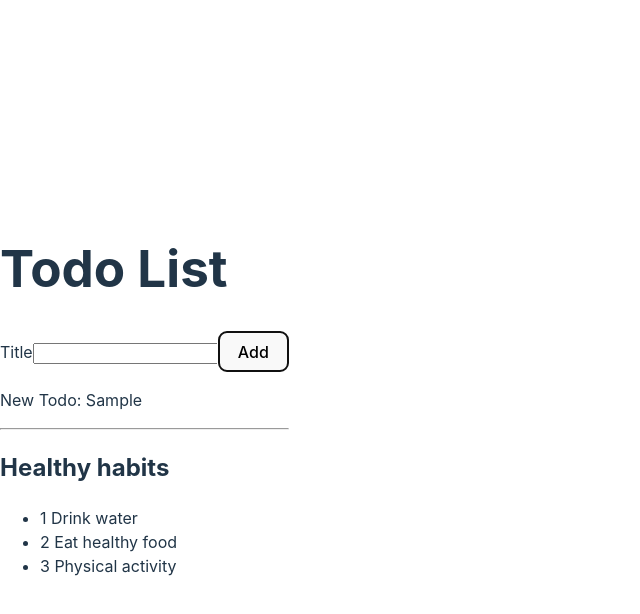
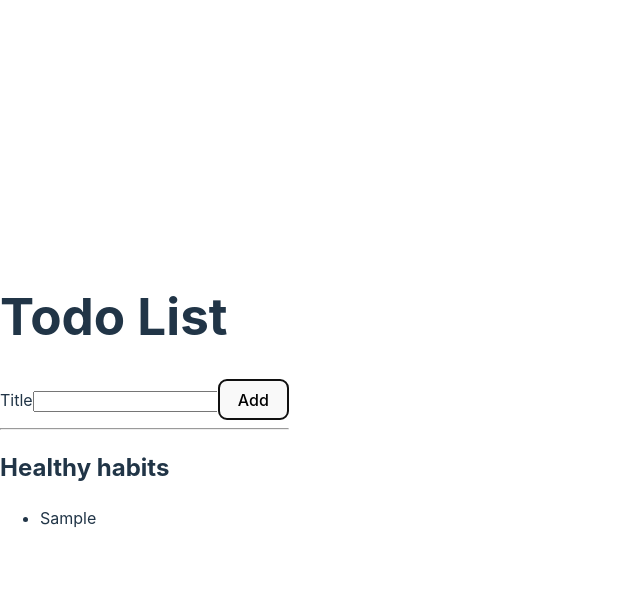
Before and after one commit to viktorijakm/react-todo, a React (Vite) app: page / in a window 1280 px wide. Both pictures are taken after typing "Sample" into the empty fields and a click on the button "Add". Shown: the top 614 px of the page, without its empty margins (0-640 px from the left). Built offline with nearby package versions, Linux system fonts and the light colour scheme.

Commit message:
custom hook, fragment

```diff
--- a/src/AddTodoForm.jsx
+++ b/src/AddTodoForm.jsx
@@ -1,18 +1,33 @@
-import * as React from "react";
+import React, {useState} from "react";
 
 const AddTodoForm = ({ onAddTodo }) => {
+  const [todoTitle, setTodoTitle] = useState("");
 
-  const handleAddTodo = (event) => {
+  const handleTitleChange = (event) => {
+    const newTodoTitle = event.target.value;
+    setTodoTitle(newTodoTitle);
+  };
+
+    const handleAddTodo = (event) => {
     event.preventDefault();
-    const todoTitle = event.target.elements.todoTitle.value;
-    onAddTodo(todoTitle);
-    event.target.reset();
+    const newTodo = {
+      title: todoTitle,
+      id: Date.now(),
+    };
+
+    onAddTodo(newTodo);
+    setTodoTitle("");
   };
 
   return(
   <form onSubmit={handleAddTodo}>
     <label htmlFor="todoTitle">Title</label>
-    <input id="todoTitle" type="text" name="todoTitle"/>
+    <input id="todoTitle"
+    type="text"
+    name="todoTitle"
+    value={todoTitle}
+    onChange={handleTitleChange}
+    />
     <button type="submit">Add</button>
   </form>
   );
--- a/src/App.jsx
+++ b/src/App.jsx
@@ -1,38 +1,22 @@
-import * as React from "react";
+import React from "react";
 import TodoList from "./TodoList.jsx";
 import AddTodoForm from "./AddTodoForm.jsx";
+import useSemiPersistentState from "./assets/hooks/useSemiPersistentState.jsx";
 
 const App = () => {
-  const [newTodo, setNewTodo] = React.useState("");
+  const [todoList, setTodoList] = useSemiPersistentState("savedTodoList", []);
 
-  const onAddTodo = (todoTitle) => {
-    setNewTodo(todoTitle);
+  const addTodo = (newTodo) => {
+    setTodoList((prevList) => [...prevList, newTodo]);
   };
 
-  const todoList = [
-    {
-      title: " Drink water",
-      id: 1,
-    },
-    {
-      title: " Eat healthy food",
-      id: 2,
-    },
-    {
-      title: " Physical activity",
-      id: 3,
-    },
-  ];
-
   return (
-    <div>
+    <>
       <h1>Todo List</h1>
-      <AddTodoForm onAddTodo={onAddTodo} /> {/* add form refactored*/}
-      <p>New Todo: {newTodo}</p>
+      <AddTodoForm onAddTodo={addTodo} />
       <hr />
-      <TodoList list={todoList} title={"Healthy habits"} />{" "}
-      {/*todo list refactored */}
-    </div>
+      <TodoList list={todoList} title={"Healthy habits"} />
+    </>
   );
 };
 
--- a/src/TodoList.jsx
+++ b/src/TodoList.jsx
@@ -1,7 +1,8 @@
 import * as React from "react";
 import TodoListItem from "./TodoListItem.jsx";
 
-const TodoList = ({ list, title }) => (
+const TodoList = ({ list, title }) => {
+  return(
   <div>
     <h2>{title}</h2>
     <ul>
@@ -10,6 +11,7 @@ const TodoList = ({ list, title }) => (
       ))}
     </ul>
   </div>
-);
+   );
+};
 
 export default TodoList;
--- a/src/TodoListItem.jsx
+++ b/src/TodoListItem.jsx
@@ -1,10 +1,11 @@
 import React from "react";
 
-const TodoListItem = ({ todo }) => (
+const TodoListItem = ({ todo }) => {
+  return (
     <li>
-      <span>{todo.id}</span>
       <span>{todo.title}</span>
     </li>
   );
+};
 
 export default TodoListItem;
--- /dev/null
+++ b/src/assets/hooks/useSemiPersistentState.jsx
@@ -0,0 +1,20 @@
+import { useEffect, useState } from "react";
+
+const useSemiPersistentState = (key, initialState) => {
+  const [state, setState] = useState(() => {
+    const savedState = localStorage.getItem(key);
+    if (savedState) {
+      return JSON.parse(savedState);
+    } else {
+      return initialState;
+    }
+  });
+
+  useEffect(() => {
+    localStorage.setItem(key, JSON.stringify(state));
+  }, [key, state]);
+
+  return [state, setState];
+};
+
+export default useSemiPersistentState;
```
